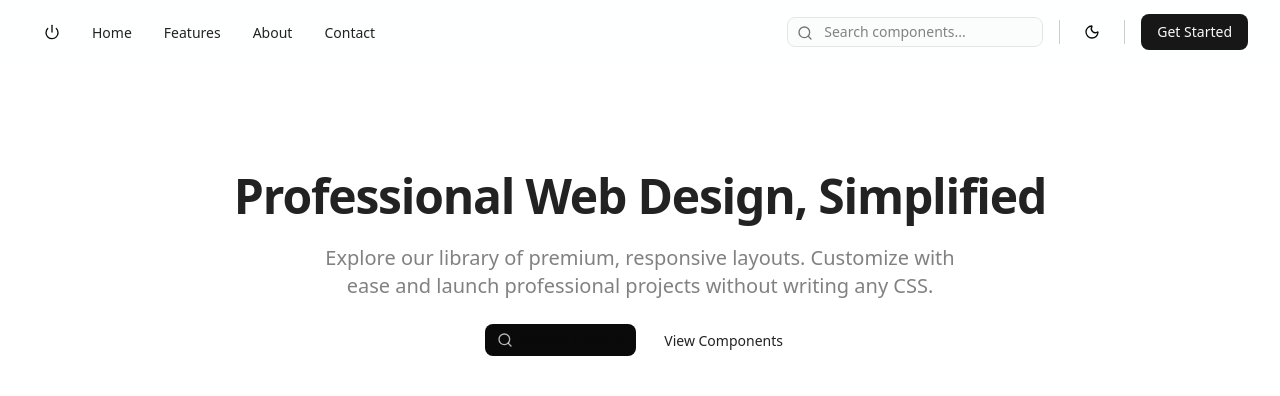
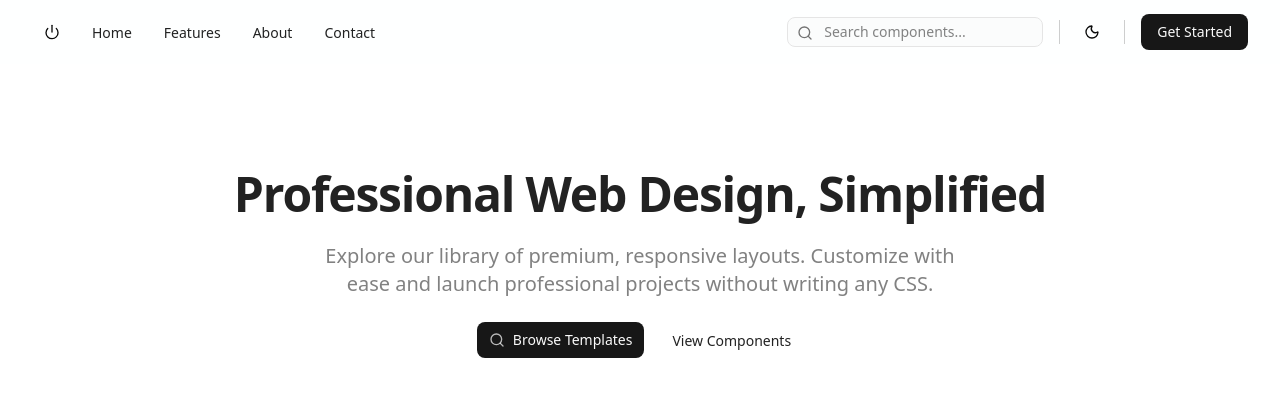
Before and after one commit to Jetrossgalinato/my-comp, a Next.js app: page / in a window 1280 px wide. Shown: the top 396 px of the page. Built offline with nearby package versions, Linux system fonts and the light colour scheme.

Commit message:
feat: apply the component on the browse templates button (landing)

```diff
--- a/components/header.tsx
+++ b/components/header.tsx
@@ -1,6 +1,7 @@
 import { Search } from "lucide-react";
 import { TypographyH1, TypographyLead, TypographySmall } from "./typography";
 import Link from "next/link";
+import { Button } from "./ui/button";
 
 export function Header() {
   return (
@@ -15,12 +16,13 @@ export function Header() {
 
       {/* Button Container */}
       <div className="flex flex-row gap-4 mt-6">
-        <button className="bg-foreground text-background px-3 py-1 rounded-md hover:bg-foreground/90 cursor-pointer transition-colors duration-300">
-          <TypographySmall className="flex items-center">
-            <Search className="inline-block text-background/70 w-4 h-4 mr-2" />
-            Browse Layouts
-          </TypographySmall>
-        </button>
+        <Button asChild>
+          <Link href="/templates-page">
+            <Search className="inline-block text-background/70 w-4 h-4" />
+            Browse Templates
+          </Link>
+        </Button>
+
         <button className="text-foreground px-3 py-1 rounded-md hover:bg-foreground/5 cursor-pointer transition-colors duration-300">
           <Link href={"/components-page"}>
             <TypographySmall>View Components</TypographySmall>
```
